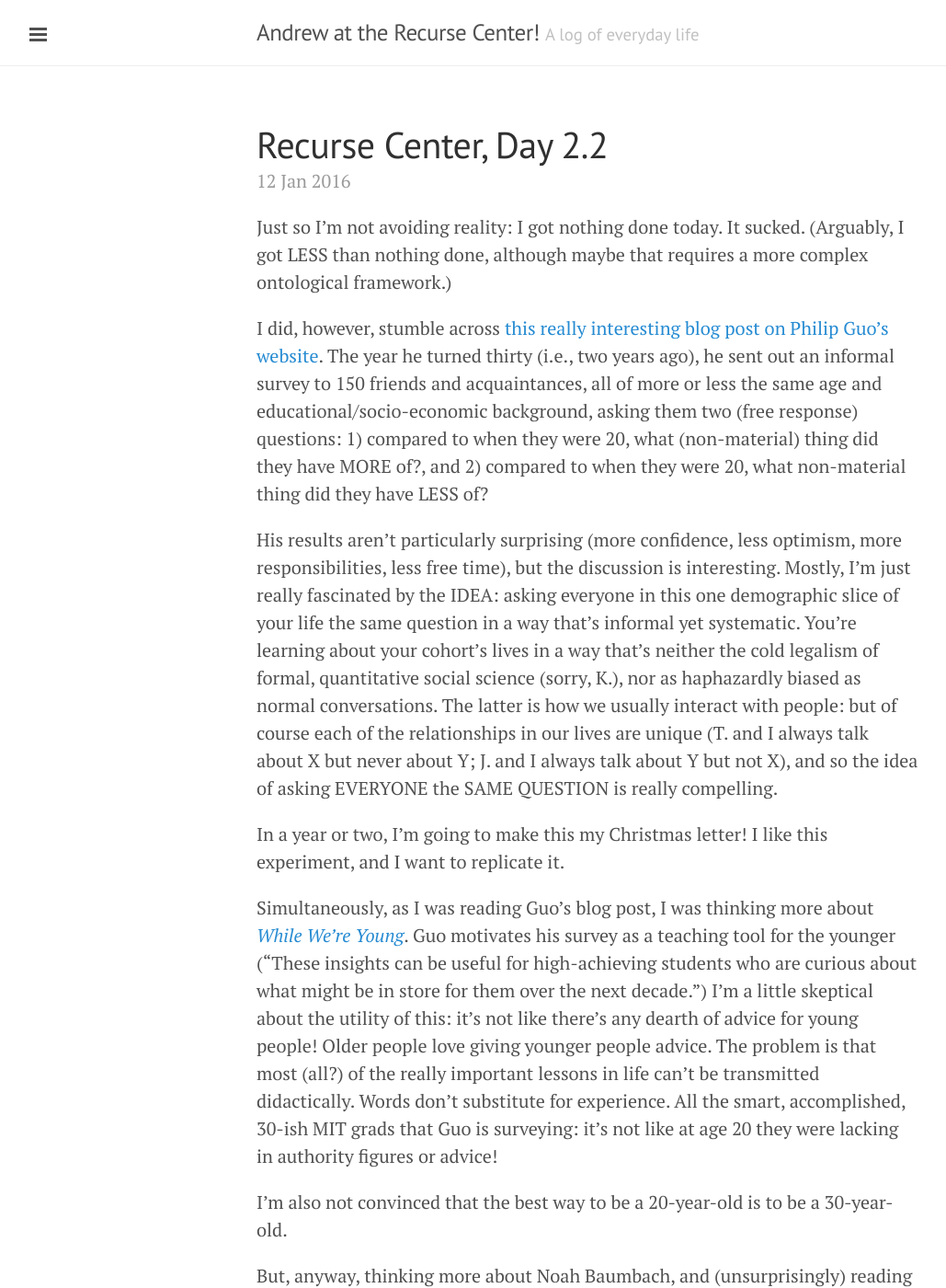
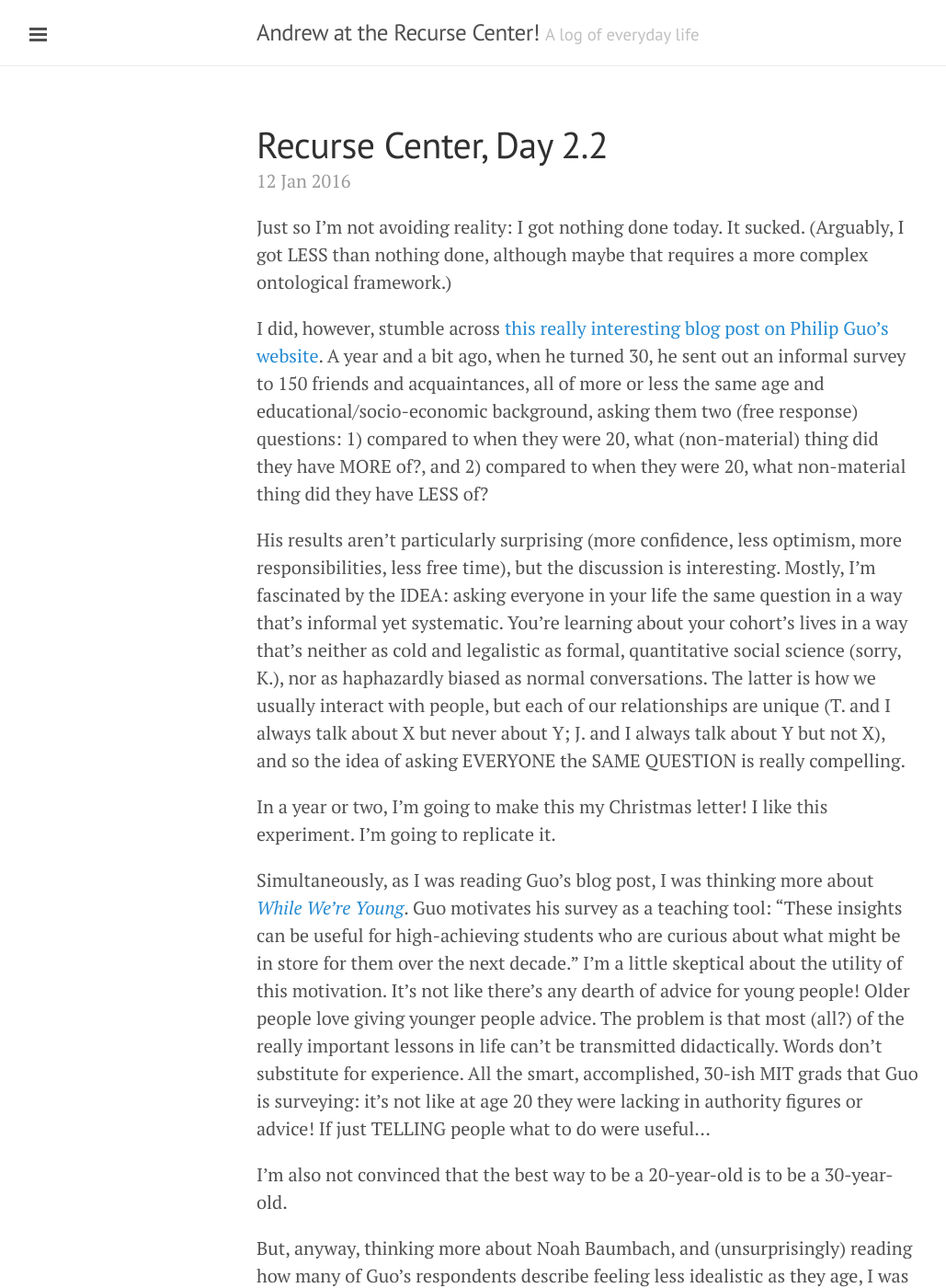
Before and after one commit to amalex5/amalex5.github.io, a Jekyll site: the page built from _posts/2016-01-12-recurse-center-day-2-2.markdown, in a window 1280 px wide and 1400 px high. Shown: the whole window at 92% size, without its empty margins (1-1030 px from the left). Built offline with Jekyll 4.4.1, drawn with Linux system fonts in a browser that asks for light colours; some of the changed text lies outside the part shown.

Commit message:
Post update: Recurse Center, Day 2.2

```diff
--- a/_posts/2016-01-12-recurse-center-day-2-2.markdown
+++ b/_posts/2016-01-12-recurse-center-day-2-2.markdown
@@ -5,19 +5,19 @@ layout: post
 ---
 Just so I'm not avoiding reality: I got nothing done today. It sucked. (Arguably, I got LESS than nothing done, although maybe that requires a more complex ontological framework.)
 
-I did, however, stumble across [this really interesting blog post on Philip Guo's website](http://pgbovine.net/high-achievers-turning-thirty.htm). The year he turned thirty (i.e., two years ago), he sent out an informal survey to 150 friends and acquaintances, all of more or less the same age and educational/socio-economic background, asking them two (free response) questions: 1) compared to when they were 20, what (non-material) thing did they have MORE of?, and 2) compared to when they were 20, what non-material thing did they have LESS of?
+I did, however, stumble across [this really interesting blog post on Philip Guo's website](http://pgbovine.net/high-achievers-turning-thirty.htm). A year and a bit ago, when he turned 30, he sent out an informal survey to 150 friends and acquaintances, all of more or less the same age and educational/socio-economic background, asking them two (free response) questions: 1) compared to when they were 20, what (non-material) thing did they have MORE of?, and 2) compared to when they were 20, what non-material thing did they have LESS of?
 
-His results aren't particularly surprising (more confidence, less optimism, more responsibilities, less free time), but the discussion is interesting. Mostly, I'm just really fascinated by the IDEA: asking everyone in this one demographic slice of your life the same question in a way that's informal yet systematic. You're learning about your cohort's lives in a way that's neither the cold legalism of formal, quantitative social science (sorry, K.), nor as haphazardly biased as normal conversations. The latter is how we usually interact with people: but of course each of the relationships in our lives are unique (T. and I always talk about X but never about Y; J. and I always talk about Y but not X), and so the idea of asking EVERYONE the SAME QUESTION is really compelling.
+His results aren't particularly surprising (more confidence, less optimism, more responsibilities, less free time), but the discussion is interesting. Mostly, I'm fascinated by the IDEA: asking everyone in your life the same question in a way that's informal yet systematic. You're learning about your cohort's lives in a way that's neither as cold and legalistic as formal, quantitative social science (sorry, K.), nor as haphazardly biased as normal conversations. The latter is how we usually interact with people, but each of our relationships are unique (T. and I always talk about X but never about Y; J. and I always talk about Y but not X), and so the idea of asking EVERYONE the SAME QUESTION is really compelling.
 
-In a year or two, I'm going to make this my Christmas letter! I like this experiment, and I want to replicate it.
+In a year or two, I'm going to make this my Christmas letter! I like this experiment. I'm going to replicate it.
 
-Simultaneously, as I was reading Guo's blog post, I was thinking more about [*While We're Young*](https://amalex5.github.io/2016/01/10/recurse-center-day...-something.html). Guo motivates his survey as a teaching tool for the younger ("These insights can be useful for high-achieving students who are curious about what might be in store for them over the next decade.") I'm a little skeptical about the utility of this: it's not like there's any dearth of advice for young people! Older people love giving younger people advice. The problem is that most (all?) of the really important lessons in life can't be transmitted didactically. Words don't substitute for experience. All the smart, accomplished, 30-ish MIT grads that Guo  is surveying: it's not like at age 20 they were lacking in authority figures or advice!
+Simultaneously, as I was reading Guo's blog post, I was thinking more about [*While We're Young*](https://amalex5.github.io/2016/01/10/recurse-center-day...-something.html). Guo motivates his survey as a teaching tool: "These insights can be useful for high-achieving students who are curious about what might be in store for them over the next decade." I'm a little skeptical about the utility of this motivation. It's not like there's any dearth of advice for young people! Older people love giving younger people advice. The problem is that most (all?) of the really important lessons in life can't be transmitted didactically. Words don't substitute for experience. All the smart, accomplished, 30-ish MIT grads that Guo  is surveying: it's not like at age 20 they were lacking in authority figures or advice! If just TELLING people what to do were useful...
 
 I'm also not convinced that the best way to be a 20-year-old is to be a 30-year-old.
 
-But, anyway, thinking more about Noah Baumbach, and (unsurprisingly) reading how many of Guo's respondents describe feeling less idealistic as they age, I was thinking: as an older person, what's the best way to think abut younger people? Suppose you're 45, and you see a 25-year-old displaying what perceive to be (choose as may as you like) arrogance, excessive optimism, naïveté, etc. How should you think/feel/act? Baumbach's characters tend to be condescending: they have the smug self-righteous cynicism of the adult who says, "When you're older, you'll understand." That seems like a terrible way to think.
+But, anyway, thinking more about Noah Baumbach, and (unsurprisingly) reading how many of Guo's respondents describe feeling less idealistic as they age, I was thinking: as an older person, what's the best way to think abut younger people? Suppose you're 45, and you see a 25-year-old displaying what you perceive to be arrogance, excessive optimism, naïveté, silly priorities, etc (choose any combination). How should you think/feel/act? Baumbach's characters tend to be condescending. They're smug and self-righteously cynical ("When you're older, you'll understand."). That seems like a terrible way to think, and to treat other people.
 
-Analogy: when your three-year-old has an imaginary friend, do you tell them that they're not real, and heap scorn on them for believing something so obviously false? Forget about the (horrifically cruel) effect this would have on your child: it doesn't seem like it'd be very fun for YOU. Who wants to be hanging out with a three-year-old and constantly correcting their grammar? Isn't it more fun to be rolling around on the floor with them?
+Analogy: when your three-year-old has an imaginary friend, do you tell them that they're not real, and heap scorn on them for believing something so obviously false? Forget about the (horrifically cruel) effect this would have on your child: it doesn't seem like it'd be very fun for YOU. Who wants to be hanging out with a three-year-old and constantly (e.g.) correcting their grammar? Isn't it more fun to be rolling around on the floor with them?
 
 I think of people I know who aren't cynical, and who are otherwise wonderful people, but who nevertheless have extreme difficulty interacting with people who aren't exactly the same as them. They can't interact with people who are older, younger, poorer, less well-educated, etc., than they are. Usually their complaints take the form of other-directed criticism: they can't relate to any of the stupid concerns of their immature 20-year-old intern, or they can't even make small talk with their colleagues because they're all 45 and have three kids and are boring, or they had to suffer through Thanksgiving at the house of relatives who go to church and usually vote Republican.
 
@@ -25,10 +25,15 @@ I'm still not sold on the inherent wisdom of age. So people tend to get more cyn
  [*East Coker*](http://www.davidgorman.com/4Quartets/2-coker.htm):
 
 >What was to be the value of the long looked forward to,
+>
 >Long hoped for calm, the autumnal serenity
+>
 >And the wisdom of age? Had they deceived us
+>
 >Or deceived themselves, the quiet-voiced elders,
+>
 >Bequeathing us merely a receipt for deceit?
+>
 >
 >There is, it seems to us,
 >At best, only a limited value
```
